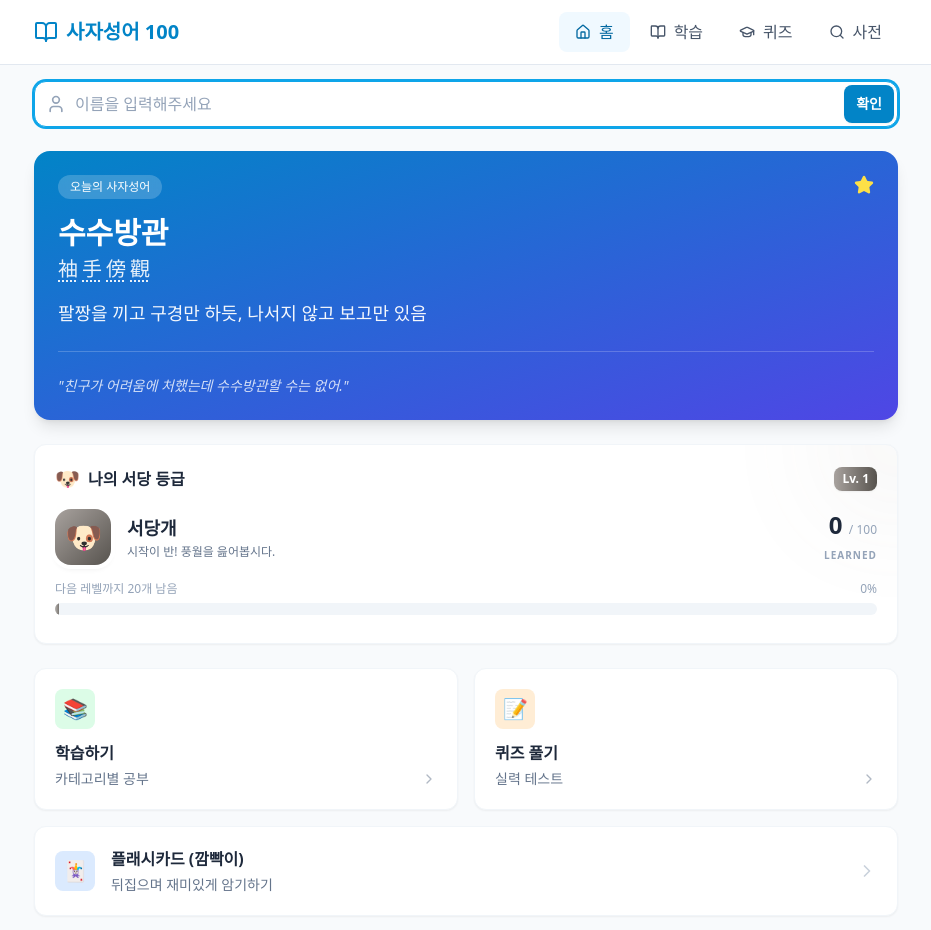
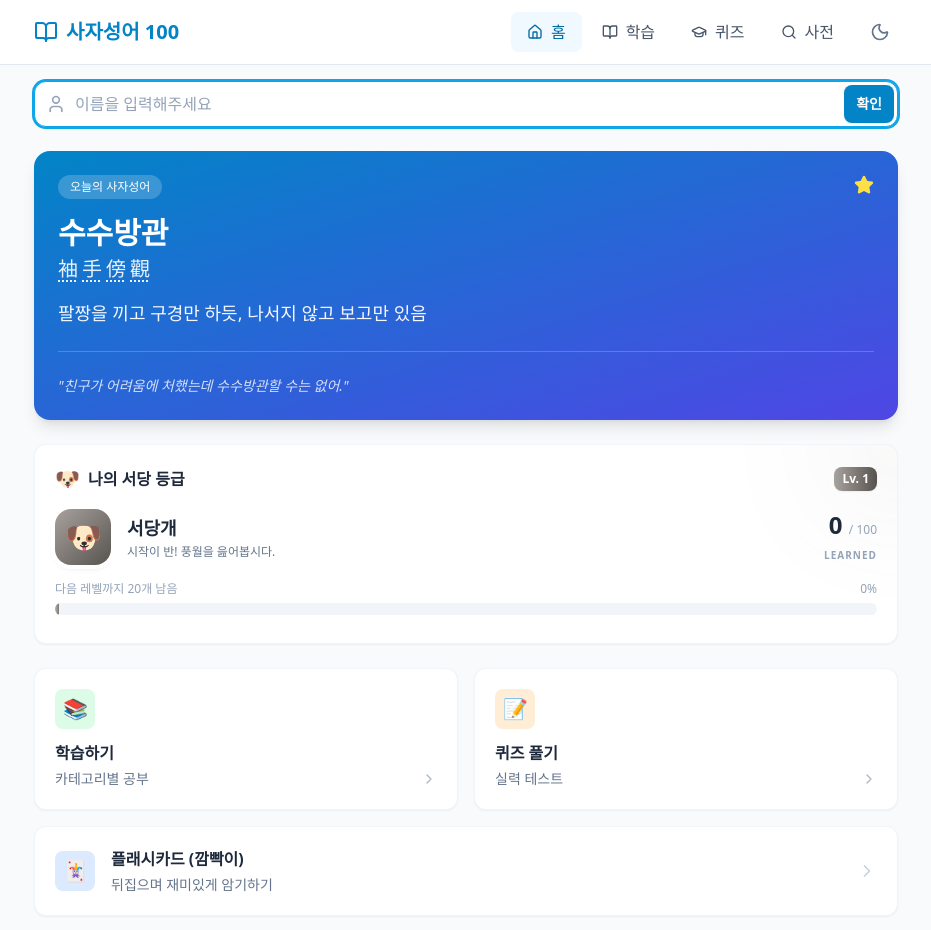
Before and after one commit to hoyakdh/test-project, a React (Vite) app: page / in a window 1280 px wide. Shown: the top 930 px of the page, without its empty margins (174-1105 px from the left). Built offline with nearby package versions, Linux system fonts and the light colour scheme.

Commit message:
Refactor: Move Dark Mode toggle to Navigation bar

```diff
--- a/src/App.jsx
+++ b/src/App.jsx
@@ -146,7 +146,12 @@ function App() {
   };
 
   return (
-    <Layout currentTab={currentTab} onTabChange={setCurrentTab}>
+    <Layout
+      currentTab={currentTab}
+      onTabChange={setCurrentTab}
+      isDarkMode={isDarkMode}
+      onToggleDarkMode={toggleDarkMode}
+    >
       {renderContent()}
     </Layout>
   );
--- a/src/components/Dashboard.jsx
+++ b/src/components/Dashboard.jsx
@@ -70,13 +70,7 @@ export default function Dashboard({ onNavigate, learnedCount, totalCount, onRese
                                 <Edit2 className="w-4 h-4" />
                             </button>
                         </div>
-                        <button
-                            onClick={onToggleDarkMode}
-                            className="p-2 rounded-full bg-white dark:bg-slate-800 text-slate-500 dark:text-slate-400 shadow-sm border border-slate-100 dark:border-slate-700 hover:bg-slate-50 dark:hover:bg-slate-700 transition-colors"
-                            title={isDarkMode ? "라이트 모드로 변경" : "다크 모드로 변경"}
-                        >
-                            {isDarkMode ? <Sun className="w-5 h-5" /> : <Moon className="w-5 h-5" />}
-                        </button>
+
                     </div>
                 )}
             </div>
--- a/src/components/Layout.jsx
+++ b/src/components/Layout.jsx
@@ -1,7 +1,7 @@
 import React from 'react';
-import { Home, BookOpen, GraduationCap, Search, Menu } from 'lucide-react';
+import { Home, BookOpen, GraduationCap, Search, Menu, Moon, Sun } from 'lucide-react';
 
-export default function Layout({ children, currentTab, onTabChange }) {
+export default function Layout({ children, currentTab, onTabChange, isDarkMode, onToggleDarkMode }) {
     const navItems = [
         { id: 'home', label: '홈', icon: Home },
         { id: 'study', label: '학습', icon: BookOpen },
@@ -20,7 +20,7 @@ export default function Layout({ children, currentTab, onTabChange }) {
                     </h1>
 
                     {/* Desktop Nav */}
-                    <nav className="hidden md:flex gap-1">
+                    <nav className="hidden md:flex gap-1 items-center">
                         {navItems.map((item) => (
                             <button
                                 key={item.id}
@@ -34,6 +34,14 @@ export default function Layout({ children, currentTab, onTabChange }) {
                                 {item.label}
                             </button>
                         ))}
+                        {/* Dark Mode Toggle (Desktop) */}
+                        <button
+                            onClick={onToggleDarkMode}
+                            className="ml-2 p-2 rounded-lg text-slate-500 hover:bg-slate-100 dark:text-slate-400 dark:hover:bg-slate-700 transition-colors"
+                            aria-label="Toggle Dark Mode"
+                        >
+                            {isDarkMode ? <Sun className="w-5 h-5" /> : <Moon className="w-5 h-5" />}
+                        </button>
                     </nav>
                 </div>
             </header>
@@ -57,6 +65,14 @@ export default function Layout({ children, currentTab, onTabChange }) {
                             <span className="text-[10px] font-medium">{item.label}</span>
                         </button>
                     ))}
+                    {/* Dark Mode Toggle (Mobile) */}
+                    <button
+                        onClick={onToggleDarkMode}
+                        className="flex flex-col items-center justify-center w-full h-full space-y-1 text-slate-400 dark:text-slate-500 hover:text-primary-600 dark:hover:text-primary-400"
+                    >
+                        {isDarkMode ? <Sun className="w-6 h-6" /> : <Moon className="w-6 h-6" />}
+                        <span className="text-[10px] font-medium">{isDarkMode ? '라이트' : '다크'}</span>
+                    </button>
                 </div>
             </nav>
         </div>
```
